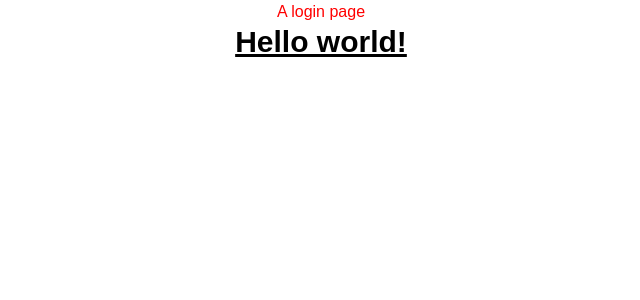
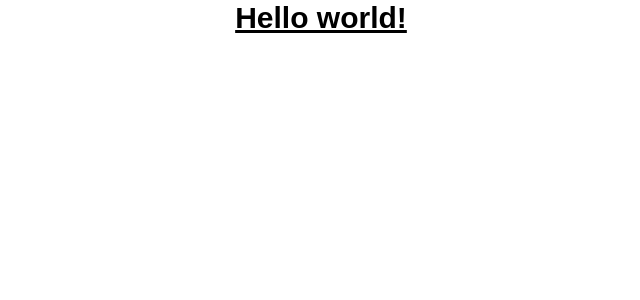
Before and after one commit to Gnkeng/wakaman, a React (Create React App) app: page / in a window 1280 px wide. Shown: the top 300 px of the page, without its empty margins (319-959 px from the left). Built offline with nearby package versions, Linux system fonts and the light colour scheme.

Commit message:
setup project

```diff
--- a/src/App.js
+++ b/src/App.js
@@ -4,7 +4,7 @@ import './App.css';
 function App() {
   return (
     <div className="App">
-     <LoginPage/>
+     {/* <LoginPage/> */}
       <h1 className="text-3xl font-bold underline">Hello world!</h1>
     </div>
   );
--- a/src/index.js
+++ b/src/index.js
@@ -4,14 +4,13 @@ import './index.css';
 import App from './App';
 import reportWebVitals from './reportWebVitals';
 import { createBrowserRouter, RouterProvider } from "react-router-dom";
-import LandingPage from './pages/landingPage/LandingPage';
 import Login from './pages/login/Login';
 import { Provider } from "react-redux";
 import {store} from './store'
 const router = createBrowserRouter([
   {
     path: "/",
-    element: <LandingPage/>,
+    element: <App/>,
   },
   {
     path: "/login",
@@ -23,7 +22,7 @@ const root = ReactDOM.createRoot(document.getElementById('root'));
 root.render(
   <React.StrictMode>
     <Provider store={store}>
-      <App />
+      <RouterProvider router={router} />
     </Provider>
   </React.StrictMode>
 );
--- a/src/pages/landingPage/LandingPage.jsx
+++ /dev/null
@@ -1,8 +0,0 @@
-import React from 'react'
-import styles from './landingPage.module.css'
-
-const LandingPage = () => {
-  return <div className={styles.container}>LandingPage</div>;
-}
-
-export default LandingPage
--- a/src/pages/landingPage/landingPage.module.css
+++ /dev/null
@@ -1,3 +0,0 @@
-.container{
-    color: red;
-}
```
